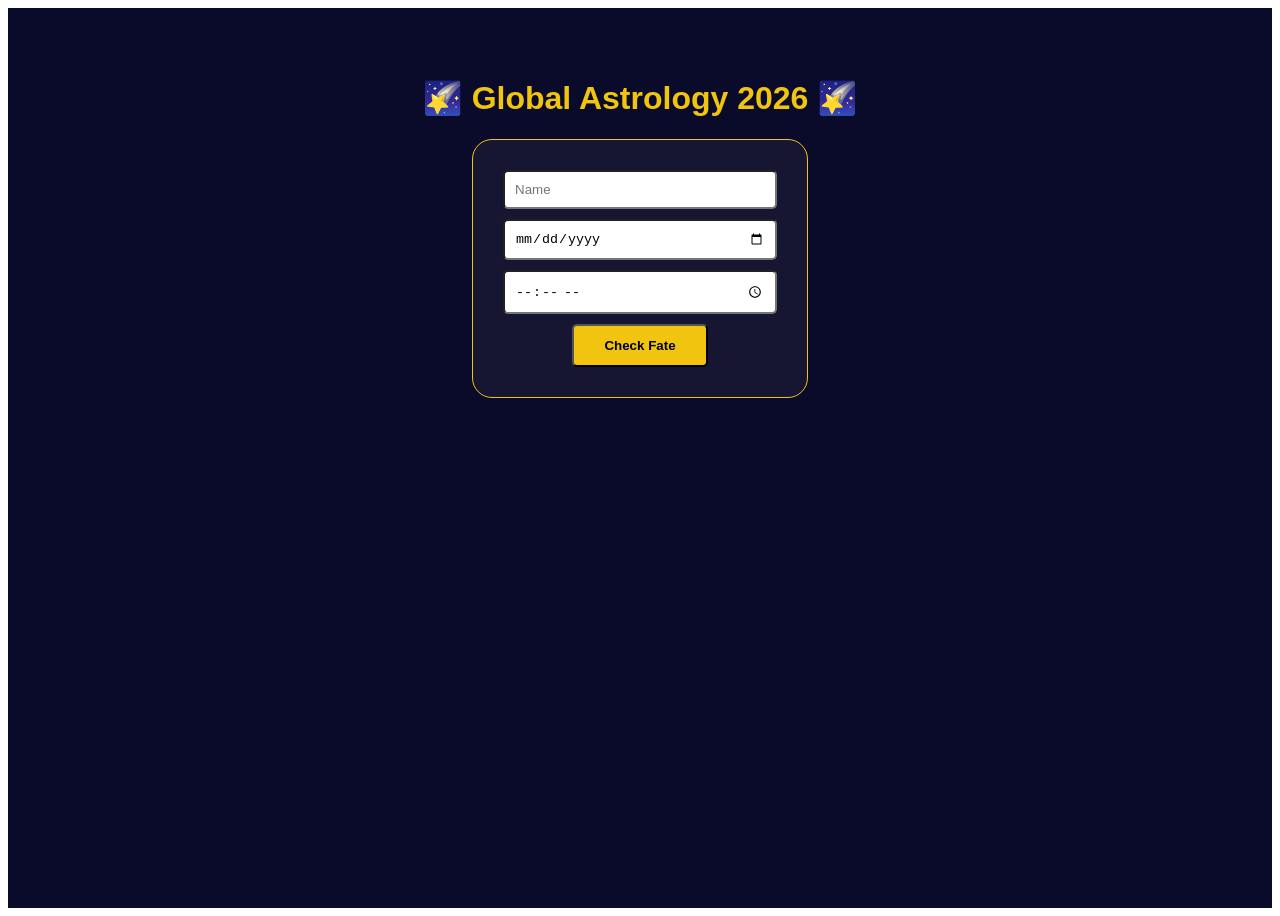
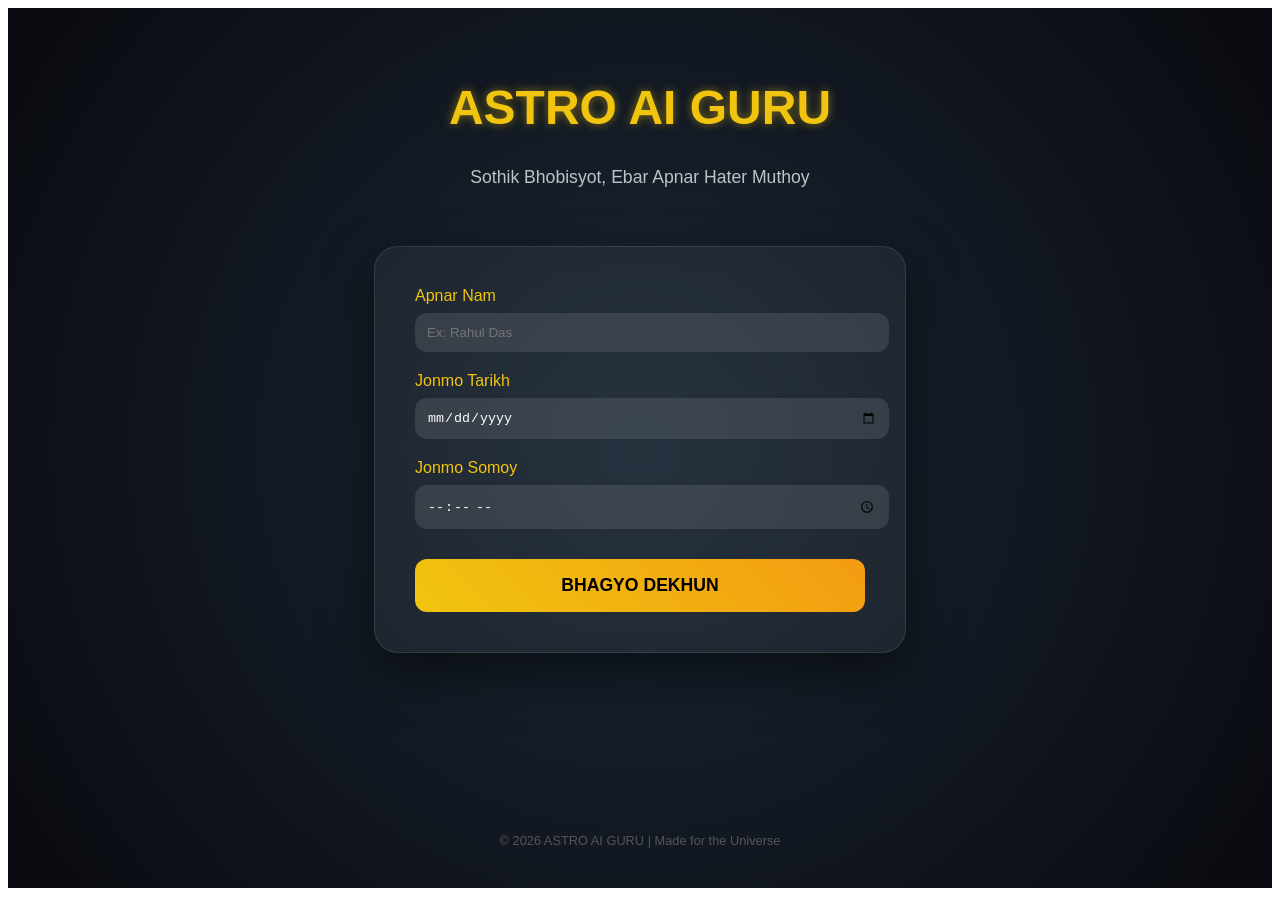
Before and after one commit to astrologyajoy-spec/astro-sit, a Next.js app: page / in a window 1280 px wide. Built offline with nearby package versions, Linux system fonts and the light colour scheme.

Commit message:
Update index.js

```diff
--- a/pages/index.js
+++ b/pages/index.js
@@ -10,85 +10,117 @@ export default function Home() {
     const time = e.target.time.value;
 
     const date = new Date(`${dob}T${time}`);
-    const year = date.getFullYear();
     const month = date.getMonth() + 1;
     const day = date.getDate();
-    const hour = date.getHours();
-    const min = date.getMinutes();
 
-    // 1. Sun Sign (Western)
+    // Standard Sun Sign Logic
     let sunSign = "";
-    if ((month == 3 && day >= 21) || (month == 4 && day <= 19)) sunSign = "Mesh (Aries)";
-    else if ((month == 4 && day >= 20) || (month == 5 && day <= 20)) sunSign = "Vrish (Taurus)";
-    else if ((month == 5 && day >= 21) || (month == 6 && day <= 20)) sunSign = "Mithun (Gemini)";
-    else if ((month == 6 && day >= 21) || (month == 7 && day <= 22)) sunSign = "Karkat (Cancer)";
-    else if ((month == 7 && day >= 23) || (month == 8 && day <= 22)) sunSign = "Singha (Leo)";
-    else if ((month == 8 && day >= 23) || (month == 9 && day <= 22)) sunSign = "Kanya (Virgo)";
-    else if ((month == 9 && day >= 23) || (month == 10 && day <= 22)) sunSign = "Tula (Libra)";
-    else if ((month == 10 && day >= 23) || (month == 11 && day <= 21)) sunSign = "Vrischika (Scorpio)";
-    else if ((month == 11 && day >= 22) || (month == 12 && day <= 21)) sunSign = "Dhanu (Sagittarius)";
-    else if ((month == 12 && day >= 22) || (month == 1 && day <= 19)) sunSign = "Makara (Capricorn)";
-    else if ((month == 1 && day >= 20) || (month == 2 && day <= 18)) sunSign = "Kumbha (Aquarius)";
-    else sunSign = "Meena (Pisces)";
+    if ((month == 3 && day >= 21) || (month == 4 && day <= 19)) sunSign = "Aries (Mesh)";
+    else if ((month == 4 && day >= 20) || (month == 5 && day <= 20)) sunSign = "Taurus (Vrish)";
+    else if ((month == 5 && day >= 21) || (month == 6 && day <= 20)) sunSign = "Gemini (Mithun)";
+    else if ((month == 6 && day >= 21) || (month == 7 && day <= 22)) sunSign = "Cancer (Karkat)";
+    else if ((month == 7 && day >= 23) || (month == 8 && day <= 22)) sunSign = "Leo (Singha)";
+    else if ((month == 8 && day >= 23) || (month == 9 && day <= 22)) sunSign = "Virgo (Kanya)";
+    else if ((month == 9 && day >= 23) || (month == 10 && day <= 22)) sunSign = "Libra (Tula)";
+    else if ((month == 10 && day >= 23) || (month == 11 && day <= 21)) sunSign = "Scorpio (Vrischika)";
+    else if ((month == 11 && day >= 22) || (month == 12 && day <= 21)) sunSign = "Sagittarius (Dhanu)";
+    else if ((month == 12 && day >= 22) || (month == 1 && day <= 19)) sunSign = "Capricorn (Makara)";
+    else if ((month == 1 && day >= 20) || (month == 2 && day <= 18)) sunSign = "Aquarius (Kumbha)";
+    else sunSign = "Pisces (Meena)";
 
-    // 2. Moon Sign Algorithm (Vedic Estimation)
-    const julianDate = (d, m, y) => {
-      if (m <= 2) { y -= 1; m += 12; }
-      let a = Math.floor(y / 100);
-      let b = 2 - a + Math.floor(a / 4);
-      return Math.floor(365.25 * (y + 4716)) + Math.floor(30.6001 * (m + 1)) + d + b - 1524.5;
-    };
-
-    const jd = julianDate(day, month, year) + (hour + min / 60) / 24;
-    const daysSinceEpoch = jd - 2451545.0;
-
-    // Moon's Mean Longitude (Advanced Formula)
-    let moonLong = 218.316 + 13.176396 * daysSinceEpoch;
-    moonLong = moonLong % 360;
-    if (moonLong < 0) moonLong += 360;
-
-    // Ayanamsa Correction (Indian Panjika System)
-    const ayanamsa = 23.5 + (0.000001 * daysSinceEpoch); // Lahiri Ayanamsa estimation
-    let vedicLong = (moonLong - ayanamsa) % 360;
-    if (vedicLong < 0) vedicLong += 360;
-
-    const moonSigns = ["Mesh", "Vrish", "Mithun", "Karkat", "Singha", "Kanya", "Tula", "Vrischika", "Dhanu", "Makara", "Kumbha", "Meena"];
-    const moonIndex = Math.floor(vedicLong / 30);
-    const moonSign = moonSigns[moonIndex];
-
-    const fortunes = [
-        "Aj apnar somoy khub bhalo. Ortho uparjoner notun dik khulte pare.",
-        "Poribarer sathe bhalo somoy katbe, kintu svasther dike nojor rakhun.",
-        "Karmokhetre notun daitwo pete paren. Bondhuder sahajyo paben.",
-        "Ajker dine kono boro biniyog na করাই bhalo hobe."
-    ];
-    const randomFortune = fortunes[Math.floor(Math.random() * fortunes.length)];
-
-    setResult({ name, sunSign, moonSign, fortune: randomFortune });
+    setResult({ name, sunSign, dob, time });
   };
 
   return (
-    <div style={{ textAlign: 'center', padding: '50px', background: '#0a0a2a', color: 'white', minHeight: '100vh', fontFamily: 'Arial' }}>
-      <h1 style={{color: '#f1c40f'}}>🌠 Global Astrology 2026 🌠</h1>
+    <div style={{
+      background: 'radial-gradient(circle at center, #1b2735 0%, #090a0f 100%)',
+      color: '#fff',
+      minHeight: '100vh',
+      fontFamily: "'Poppins', sans-serif",
+      display: 'flex',
+      flexDirection: 'column',
+      alignItems: 'center',
+      padding: '40px 20px'
+    }}>
+      {/* Header */}
+      <header style={{ textAlign: 'center', marginBottom: '40px' }}>
+        <h1 style={{ fontSize: '3rem', color: '#f1c40f', textShadow: '0 0 10px rgba(241, 196, 15, 0.5)' }}>
+          ASTRO AI GURU
+        </h1>
+        <p style={{ color: '#bdc3c7', fontSize: '1.1rem' }}>Sothik Bhobisyot, Ebar Apnar Hater Muthoy</p>
+      </header>
+
+      {/* Main Content */}
       {!result ? (
-        <form onSubmit={calculateSigns} style={{ background: '#161632', padding: '30px', borderRadius: '20px', display: 'inline-block', border: '1px solid #f1c40f' }}>
-          <input type="text" name="name" placeholder="Name" required style={{ padding: '10px', marginBottom: '10px', width: '250px', borderRadius: '5px' }} /><br/>
-          <input type="date" name="dob" required style={{ padding: '10px', marginBottom: '10px', width: '250px', borderRadius: '5px' }} /><br/>
-          <input type="time" name="time" required style={{ padding: '10px', marginBottom: '10px', width: '250px', borderRadius: '5px' }} /><br/>
-          <button type="submit" style={{ padding: '12px 30px', background: '#f1c40f', color: 'black', fontWeight: 'bold', borderRadius: '5px', cursor: 'pointer' }}>Check Fate</button>
-        </form>
+        <div style={{
+          background: 'rgba(255, 255, 255, 0.05)',
+          backdropFilter: 'blur(10px)',
+          padding: '40px',
+          borderRadius: '24px',
+          border: '1px solid rgba(255, 255, 255, 0.1)',
+          boxShadow: '0 20px 50px rgba(0,0,0,0.5)',
+          width: '100%',
+          maxWidth: '450px'
+        }}>
+          <form onSubmit={calculateSigns}>
+            <div style={{ marginBottom: '20px' }}>
+              <label style={{ display: 'block', marginBottom: '8px', color: '#f1c40f' }}>Apnar Nam</label>
+              <input type="text" name="name" required style={{ width: '100%', padding: '12px', borderRadius: '12px', border: 'none', background: 'rgba(255,255,255,0.1)', color: '#fff', outline: 'none' }} placeholder="Ex: Rahul Das" />
+            </div>
+
+            <div style={{ marginBottom: '20px' }}>
+              <label style={{ display: 'block', marginBottom: '8px', color: '#f1c40f' }}>Jonmo Tarikh</label>
+              <input type="date" name="dob" required style={{ width: '100%', padding: '12px', borderRadius: '12px', border: 'none', background: 'rgba(255,255,255,0.1)', color: '#fff' }} />
+            </div>
+
+            <div style={{ marginBottom: '30px' }}>
+              <label style={{ display: 'block', marginBottom: '8px', color: '#f1c40f' }}>Jonmo Somoy</label>
+              <input type="time" name="time" required style={{ width: '100%', padding: '12px', borderRadius: '12px', border: 'none', background: 'rgba(255,255,255,0.1)', color: '#fff' }} />
+            </div>
+
+            <button type="submit" style={{
+              width: '100%',
+              padding: '16px',
+              borderRadius: '12px',
+              border: 'none',
+              background: 'linear-gradient(45deg, #f1c40f, #f39c12)',
+              color: '#000',
+              fontWeight: '700',
+              fontSize: '1.1rem',
+              cursor: 'pointer',
+              transition: '0.3s transform'
+            }}>
+              BHAGYO DEKHUN
+            </button>
+          </form>
+        </div>
       ) : (
-        <div style={{ background: '#1c1c44', padding: '40px', borderRadius: '20px', border: '2px solid #f1c40f', maxWidth: '500px', margin: 'auto' }}>
-          <h2>Result for {result.name}</h2>
-          <hr/>
-          <p>🌍 <b>Western (Sun Sign):</b> {result.sunSign}</p>
-          <p>🌙 <b>Vedic (Moon Sign):</b> {result.moonSign}</p>
-          <div style={{ marginTop: '20px', padding: '15px', background: '#f1c40f', color: 'black', borderRadius: '10px' }}>
-            <b>Fortune:</b><br/> "{result.fortune}"
+        <div style={{
+          background: 'rgba(255, 255, 255, 0.05)',
+          backdropFilter: 'blur(15px)',
+          padding: '40px',
+          borderRadius: '24px',
+          border: '2px solid #f1c40f',
+          textAlign: 'center',
+          maxWidth: '500px'
+        }}>
+          <h2 style={{ color: '#f1c40f' }}>Swa-gotom, {result.name}!</h2>
+          <div style={{ margin: '30px 0', textAlign: 'left' }}>
+            <div style={{ background: 'rgba(241, 196, 15, 0.1)', padding: '15px', borderRadius: '12px', marginBottom: '10px' }}>
+              <strong>🌍 Surjo Rashi:</strong> {result.sunSign}
+            </div>
+            <p style={{ fontSize: '0.9rem', color: '#bdc3c7' }}>*Chandr-o rashi ebong baki folafor gulo 2nd step-e add kora hobe.</p>
           </div>
-          <button onClick={() => setResult(null)} style={{ marginTop: '20px', color: 'white', background: 'none', border: '1px solid white', padding: '10px', cursor: 'pointer' }}>Try Again</button>
+          <button onClick={() => setResult(null)} style={{ background: 'none', border: '1px solid #fff', color: '#fff', padding: '10px 20px', borderRadius: '8px', cursor: 'pointer' }}>
+            Back
+          </button>
         </div>
       )}
+
+      {/* Footer Info */}
+      <footer style={{ marginTop: 'auto', paddingTop: '40px', color: '#555', fontSize: '0.8rem' }}>
+        © 2026 ASTRO AI GURU | Made for the Universe
+      </footer>
     </div>
   );
 }
```
